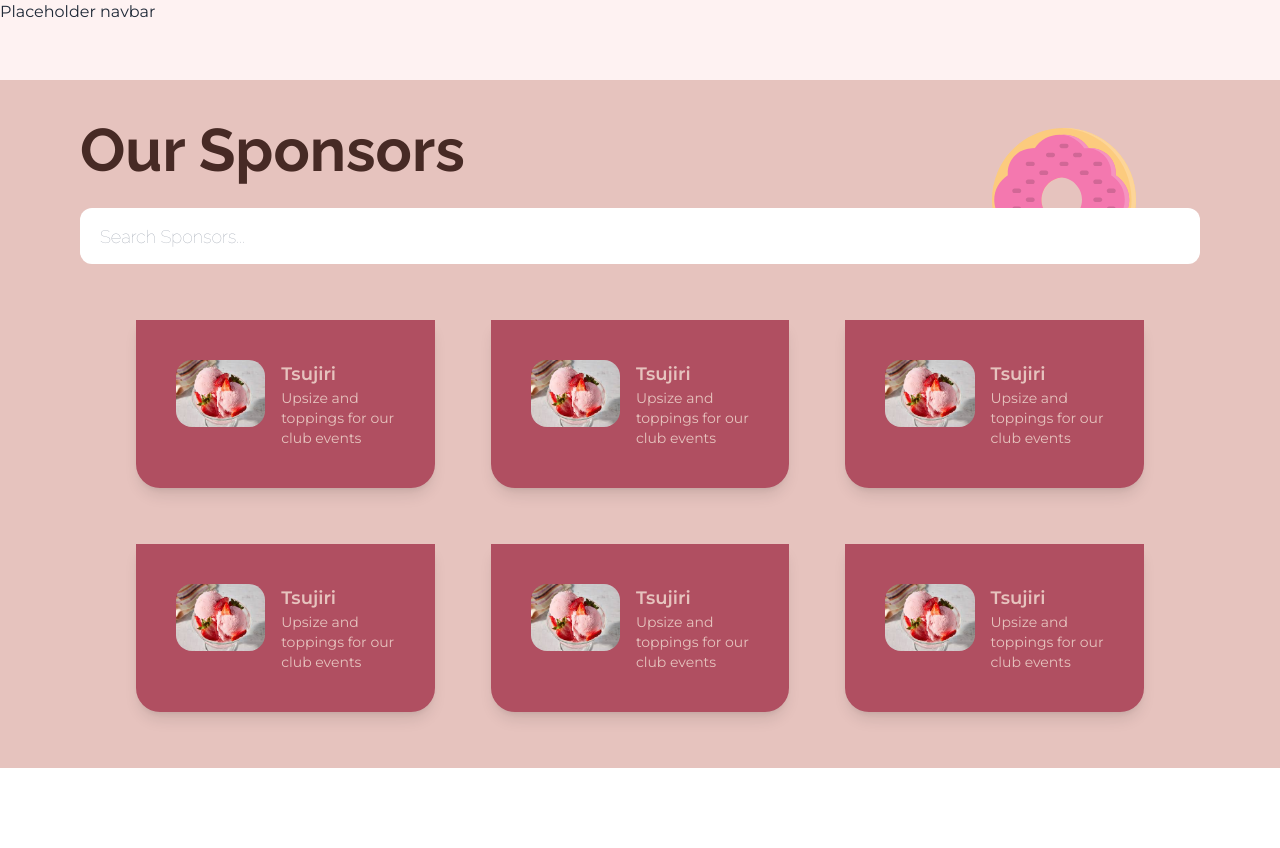
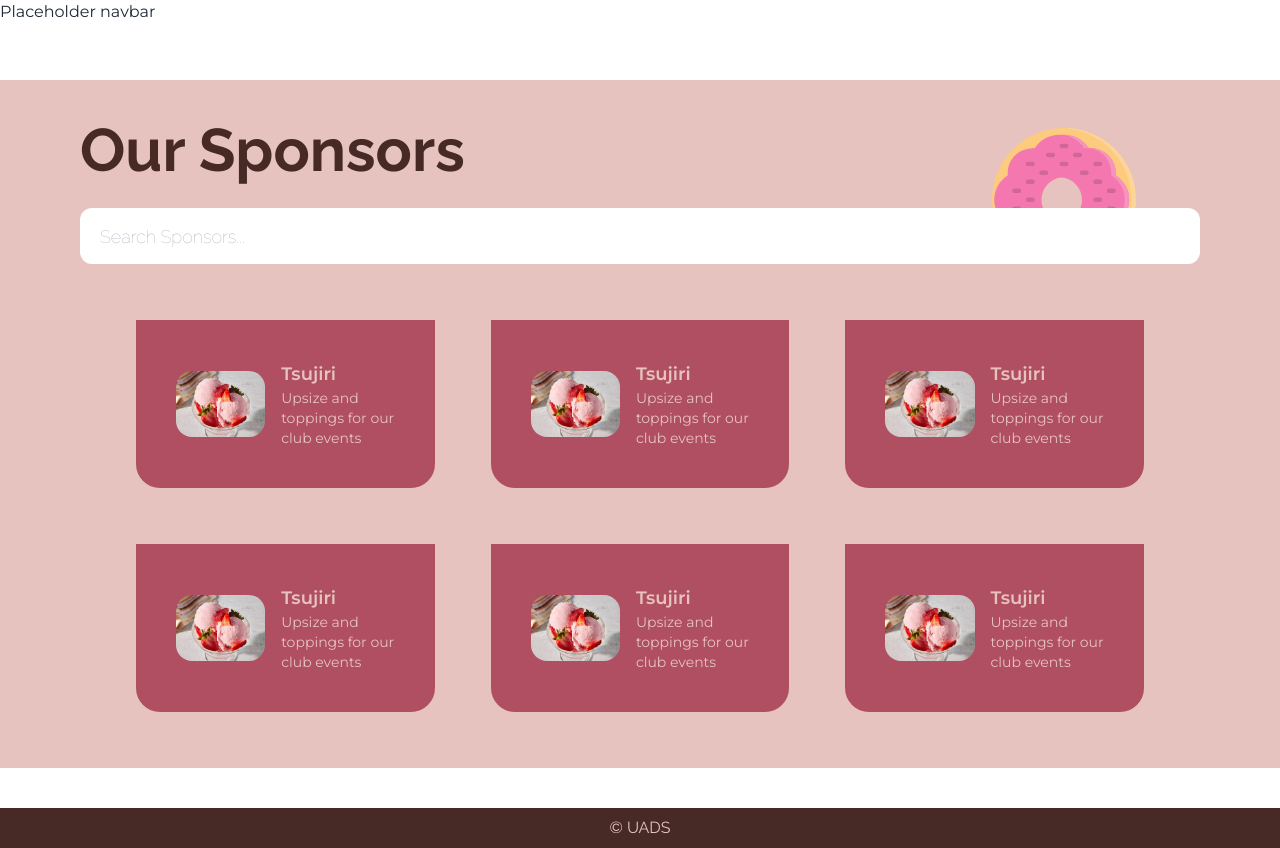
Before and after one commit to UoaWDCC/uads-member-app-v2, a React (Vite) app in the folder web/: page /sponsors in a window 1280 px wide. Before the commit the page ends 800 px from the top, so only its background shows below. Built offline with nearby package versions, Linux system fonts and the light colour scheme.

Commit message:
UADS-19 feat adding footer

```diff
--- a/web/src/pages/Sponsor.tsx
+++ b/web/src/pages/Sponsor.tsx
@@ -4,26 +4,36 @@ import donut from "../assets/dessert-donut-doughnut-svgrepo-com 1.svg";
 export default function Sponsor() {
     return (
       <>
-      <p className="h-20 w-full bg-red-50">
+       <p className="h-20 w-full">
         Placeholder navbar
         </p>
       <SponsorSection />
+      <Footer />
       </>
     )
 }
 
+function Footer() {
+  return (
+    <div className="bg-brown p-2 mt-10">
+      <div className="container mx-auto text-center">
+        <p className="text-light-pink font-raleway">&copy; UADS</p>
+
+      </div>
+    </div>
+  );
+}
 
 
 function SponsorSection() {
   return (
     <>
-      <div className="flex flex-col h-auto bg-light-pink content-center">
+      <div className="flex flex-col bg-light-pink content-center">
         <div className="mx-20 z-10">
           <h1 className="mt-10 mb-5 text-6xl font-bold text-brown font-raleway">
             Our Sponsors
           </h1>
           <SearchBar />
-          {/* event group cards not centered */}
           <SponsorGroups />
         </div>
         <img className="absolute md:top-32 md:right-36 md:w-36 invisible md:visible " src={donut}></img>
@@ -45,7 +55,7 @@ function SearchBar() {
 
 function SponsorGroups() {
   return (
-    <div className="container mx-auto p-10">
+    <div className="container mx-auto p-10 " >
       <div className="grid grid-cols-1 sm:grid-cols-2 lg:grid-cols-3 gap-6">
         <SponsorCard
           image={placeholder}
@@ -94,8 +104,8 @@ function SponsorCard({
   sponsorDesc,
 }: SponsorCardProps) {
   return (
-    <div className="p-4">
-      <div className="rounded-3xl rounded-t-none bg-pink shadow-lg flex flex-col lg:flex-row items-center lg:items-start p-10 pb-15">
+    <div className="p-4 ">
+      <div className="rounded-3xl rounded-t-none bg-pink  flex flex-col lg:flex-row items-center p-10 pb-15">
         <img
           className="rounded-3xl w-1/2 lg:w-full object-cover sm:rounded-2xl"
           src={image}
```
